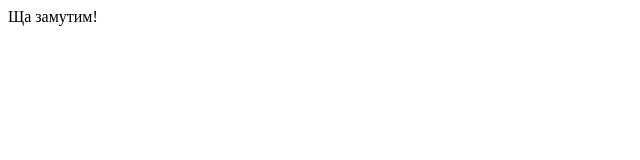
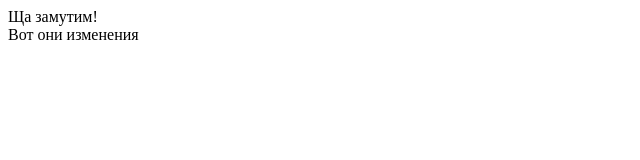
Before and after one commit to Dmitriy2020-altair/Pull_Req, a plain HTML site: page index.html in a window 1280 px wide. Shown: the whole page, without its empty margins (0-640 px from the left). Drawn offline with Linux system fonts and the light colour scheme.

Commit message:
another branch perfectly done

```diff
--- a/index.html
+++ b/index.html
@@ -9,5 +9,8 @@
 	<div class="box">
 		Ща замутим!
 	</div>
+	<div class="box2">
+		Вот они изменения
+	</div>
 </body>
 </html>
```
